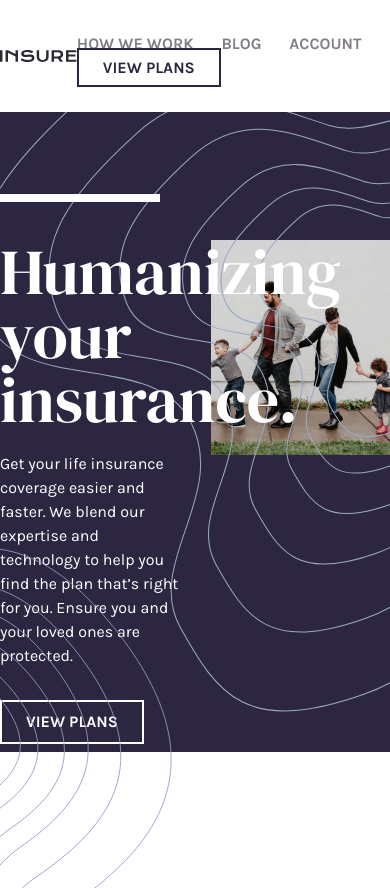
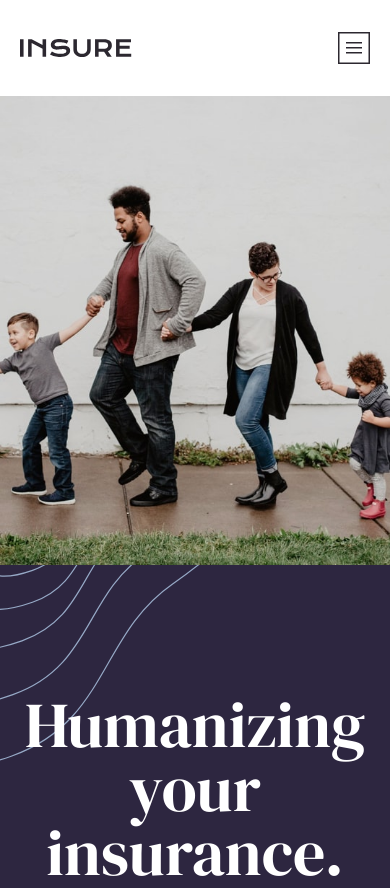
Before and after one commit to angel-codes/insure-landing-page, a website: page index.html in a window 390 px wide. Shown: the top 888 px of the page. Drawn offline with nearby package versions, Linux system fonts and the light colour scheme; files that its build step writes are made by us from their sources.

Commit message:
intro section

```diff
--- a/index.css
+++ b/index.css
@@ -68,6 +68,40 @@ body {
   left: 0;
 }
 
+@media screen and (max-width: 768px) {
+  .intro-section::before {
+    content: none;
+  }
+  .intro-section::after {
+    content: none;
+  }
+  .intro-text {
+    position: relative;
+  }
+  .intro-text::before {
+    content: '';
+    position: absolute;
+    top: 0;
+    left: 0;
+    width: 200px;
+    height: 350px;
+    background-image: url(/src/images/bg-pattern-intro-left-mobile.svg);
+    background-repeat: no-repeat;
+    background-size: contain;
+  }
+  .intro-text::after {
+    content: '';
+    position: absolute;
+    bottom: -200px;
+    right: 0;
+    width: 125px;
+    height: 350px;
+    background-image: url(/src/images/bg-pattern-intro-right-mobile.svg);
+    background-repeat: no-repeat;
+    background-size: contain;
+  }
+}
+
 .heading::before {
   content: '';
   width: 10rem;
@@ -76,6 +110,12 @@ body {
   position: absolute;
   bottom: 120%;
   left: 0;
+}
+
+@media screen and (max-width: 768px) {
+  .heading::before {
+    content: none;
+  }
 }
 
 .call-to-action::before {
--- a/index.html
+++ b/index.html
@@ -32,14 +32,16 @@
   <body>
     <!-- Navigation -->
     <header class="w-full bg-white shadow-md">
-      <div class="container mx-auto flex justify-between items-center py-8">
+      <div
+        class="container mx-auto px-5 lg:px-0 flex justify-between items-center py-8"
+      >
         <a class="cursor-pointer">
           <img src="src/images/logo.svg" alt="Insure logo" />
         </a>
         <div class="md:hidden">
-          <!-- todo : mobile button -->
+          <img src="src/images/icon-hamburger.svg" alt="" />
         </div>
-        <nav>
+        <nav class="hidden lg:block">
           <a
             class="font-bold mr-6 uppercase text-dark-grayish-violet hover:text-very-dark-violet transition-colors ease-in duration-300 cursor-pointer"
             >How we work</a
@@ -58,9 +60,11 @@
     </header>
 
     <!-- Intro -->
-    <section class="intro-section bg-dark-violet relative">
-      <div class="container mx-auto grid grid-cols-2 gap-8 py-32">
-        <div class="col-span-1">
+    <section class="intro-section lg:bg-dark-violet relative">
+      <div class="container mx-auto grid grid-cols-2 lg:gap-8 lg:py-32">
+        <div
+          class="intro-text px-5 lg:px-0 py-32 lg:py-0 order-2 lg:order-1 col-span-2 lg:col-span-1 bg-dark-violet lg:bg-transparent text-center lg:text-left"
+        >
           <h1 class="heading text-6xl text-white leading-none relative">
             Humanizing <br />
             your insurance.
@@ -73,7 +77,7 @@
           <a class="btn--primary inline-block mt-8">View plans</a>
         </div>
         <img
-          class="col-span-1"
+          class="order-1 lg:order-2 col-span-2 lg:col-span-1"
           src="/src/images/image-intro-desktop.jpg"
           alt="intro image"
         />
```
